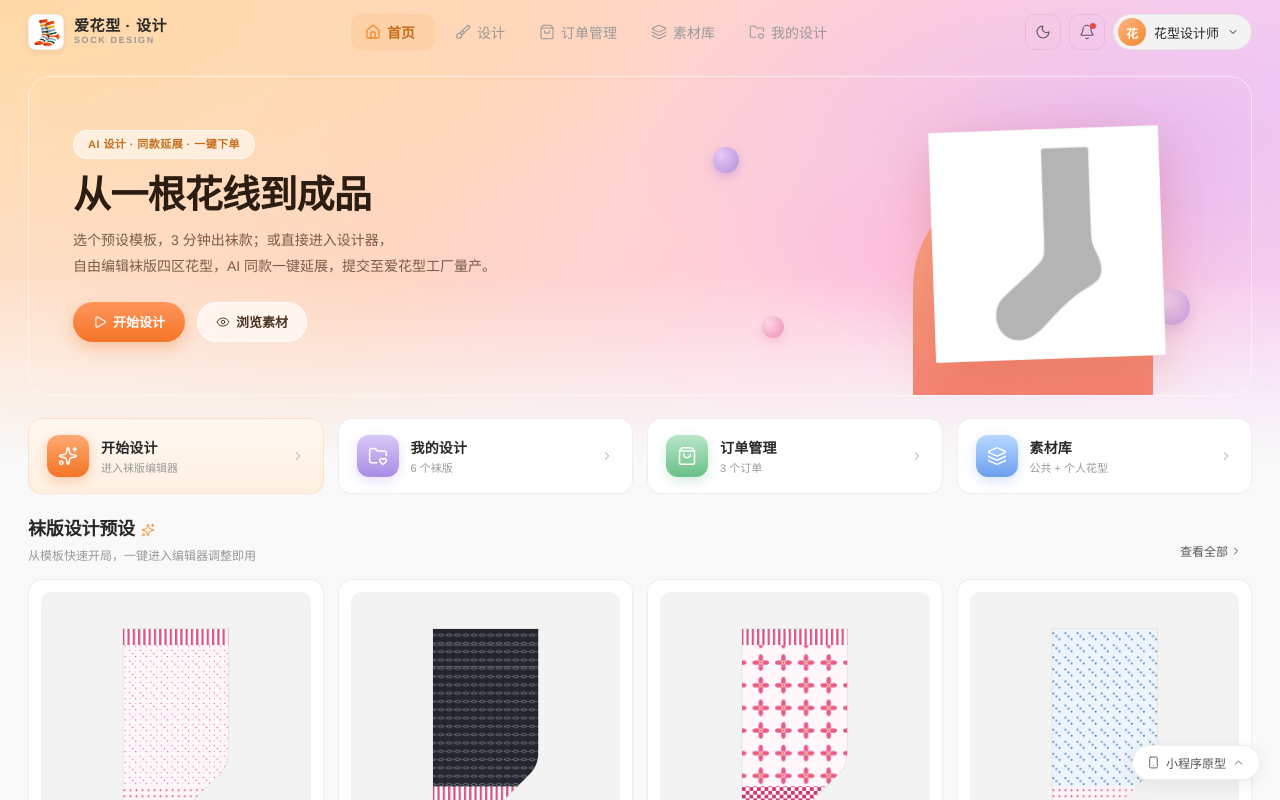
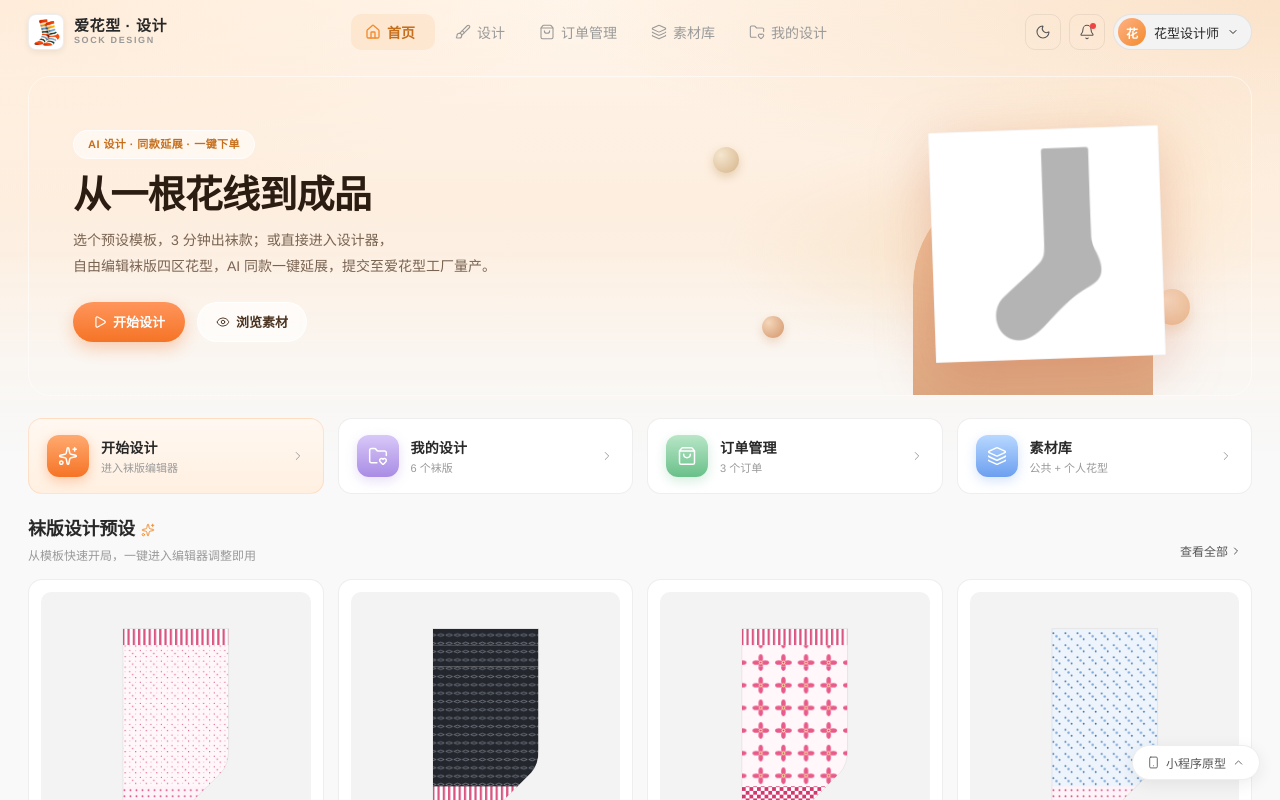
Before and after one commit to cryangle0/AISock, a React (Vite) app: page / in a window 1280 px wide. Both pictures are taken after a click on the button "微信扫码登录". Built offline with nearby package versions, Linux system fonts and the light colour scheme.

Commit message:
fix(home): 把首页渐变换为更克制的暖米奶油色

```diff
--- a/src/App.css
+++ b/src/App.css
@@ -8,7 +8,7 @@
   position: relative;
 }
 
-/* —— 首页：全屏暖橙渐变背景，覆盖到顶部栏；从顶端往下渐隐 —— */
+/* —— 首页：全屏暖米渐变背景，覆盖到顶部栏；从顶端往下渐隐 —— */
 .app-layout.is-home::before {
   content: '';
   position: absolute;
@@ -19,13 +19,12 @@
   z-index: 0;
   pointer-events: none;
   background:
-    radial-gradient(70% 70% at 80% 60%, rgba(255, 200, 220, 0.55), transparent 70%),
-    radial-gradient(60% 70% at 90% 30%, rgba(218, 173, 247, 0.45), transparent 70%),
-    radial-gradient(80% 90% at 0% 0%,   rgba(255, 215, 161, 0.92), transparent 70%),
-    linear-gradient(120deg, #ffe4cb 0%, #ffd6c1 35%, #ffd0e0 65%, #f4d4ff 100%);
+    radial-gradient(80% 60% at 100% 0%, rgba(247, 211, 175, 0.55), transparent 70%),
+    radial-gradient(60% 60% at 0% 0%,   rgba(255, 235, 215, 0.85), transparent 75%),
+    linear-gradient(180deg, #fff5ea 0%, #fdeedf 45%, #faf5ee 100%);
   /* 底端柔和过渡到页面主底色 */
-  -webkit-mask-image: linear-gradient(180deg, #000 0%, #000 60%, transparent 100%);
-          mask-image: linear-gradient(180deg, #000 0%, #000 60%, transparent 100%);
+  -webkit-mask-image: linear-gradient(180deg, #000 0%, #000 55%, transparent 100%);
+          mask-image: linear-gradient(180deg, #000 0%, #000 55%, transparent 100%);
 }
 
 .main-area {
--- a/src/components/Home.css
+++ b/src/components/Home.css
@@ -33,7 +33,7 @@
   isolation: isolate;
 }
 
-/* 流体丝带装饰 */
+/* 装饰光晕（弱化） */
 .home-hero-deco {
   position: absolute;
   top: -10%;
@@ -43,8 +43,8 @@
   pointer-events: none;
   z-index: 0;
   background:
-    radial-gradient(40% 35% at 60% 50%, rgba(255, 182, 218, 0.65), transparent 70%),
-    radial-gradient(35% 45% at 75% 35%, rgba(217, 165, 247, 0.45), transparent 70%);
+    radial-gradient(40% 35% at 60% 50%, rgba(245, 215, 175, 0.45), transparent 70%),
+    radial-gradient(35% 45% at 75% 35%, rgba(255, 230, 195, 0.55), transparent 70%);
   filter: blur(10px);
 }
 
@@ -56,48 +56,44 @@
   z-index: 1;
 }
 .home-hero-bubble-1 {
-  /* 左上紫色小球 */
+  /* 左上小球：奶油棕 */
   width: 26px; height: 26px;
   top: 22%;
   left: 56%;
-  background: radial-gradient(circle at 30% 30%, #e6c8f8, #b58fda);
-  box-shadow: 0 4px 10px rgba(174, 124, 220, 0.42);
+  background: radial-gradient(circle at 30% 30%, #f5e6cf, #d6b48a);
+  box-shadow: 0 4px 10px rgba(184, 137, 75, 0.32);
 }
 .home-hero-bubble-2 {
-  /* 左下粉色小球 */
+  /* 左下小球：暖陶土 */
   width: 22px; height: 22px;
   bottom: 18%;
   left: 60%;
-  background: radial-gradient(circle at 30% 30%, #ffd6e5, #ec8db4);
-  box-shadow: 0 4px 10px rgba(236, 141, 180, 0.36);
+  background: radial-gradient(circle at 30% 30%, #f4d6ba, #d3956a);
+  box-shadow: 0 4px 10px rgba(211, 149, 106, 0.32);
 }
 .home-hero-bubble-3 {
-  /* 右下大紫色球 */
+  /* 右下大球：杏色 */
   width: 36px; height: 36px;
   bottom: 22%;
   right: 5%;
-  background: radial-gradient(circle at 30% 30%, #f5dafa, #c79be0);
-  box-shadow: 0 6px 14px rgba(199, 155, 224, 0.4);
+  background: radial-gradient(circle at 30% 30%, #fbe4cd, #e9b78b);
+  box-shadow: 0 6px 14px rgba(233, 183, 139, 0.4);
 }
 
-/* 拱门 */
+/* 拱门：换成更柔的杏橘 */
 .home-hero-arch {
   position: absolute;
   right: 8%;
   bottom: 0;
   width: 240px;
   height: 220px;
-  background:
-    radial-gradient(closest-side, transparent 78%, #ffb185 79%, #ffb185 100%);
-  /* 用 border-radius 100% 100% 0 0 + clip 形成拱门，但用 mask 更准 */
   border-radius: 50% 50% 0 0;
   z-index: 0;
-  /* 半圆变拱门：内层挖空 */
   mask-image: radial-gradient(closest-side, transparent 64%, black 65%);
   -webkit-mask-image: radial-gradient(closest-side, transparent 64%, black 65%);
-  background: linear-gradient(180deg, #ffae87 0%, #f57e6c 100%);
+  background: linear-gradient(180deg, #f3c69d 0%, #d99c6e 100%);
   pointer-events: none;
-  opacity: 0.95;
+  opacity: 0.85;
 }
 
 .home-hero-content {
```
